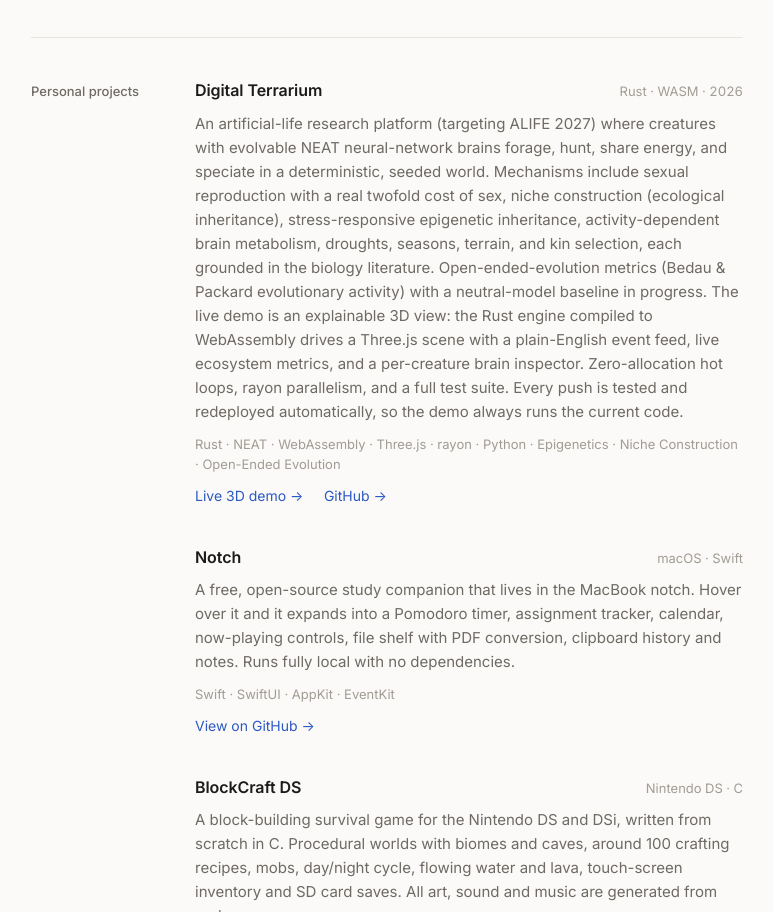
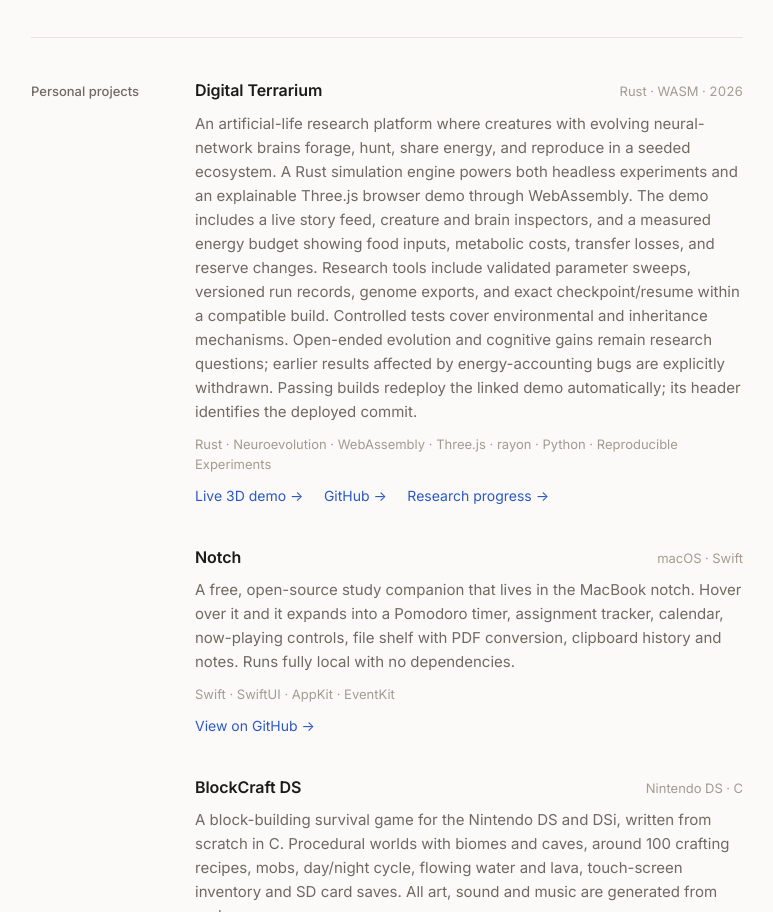
Before and after one commit to dchavan2192/Portfolio-Website, a plain HTML site: page ds.html in a window 1280 px wide. Shown: the part 3113-4025 px from the top of the page, without its empty margins (253-1026 px from the left). Drawn offline with Linux system fonts and the light colour scheme.

Commit message:
Reflect Terrarium energy accounting and reproducible research tools

```diff
--- a/ds.html
+++ b/ds.html
@@ -191,20 +191,21 @@
           <span class="date">Rust · WASM · 2026</span>
         </div>
         <p class="note">
-          An artificial-life research platform (targeting ALIFE 2027) where creatures with evolvable NEAT
-          neural-network brains forage, hunt, share energy, and speciate in a deterministic, seeded world.
-          Mechanisms include sexual reproduction with a real twofold cost of sex, niche construction
-          (ecological inheritance), stress-responsive epigenetic inheritance, activity-dependent brain metabolism,
-          droughts, seasons, terrain, and kin selection, each grounded in the biology literature.
-          Open-ended-evolution metrics (Bedau &amp; Packard evolutionary activity) with a neutral-model baseline in progress.
-          The live demo is an explainable 3D view: the Rust engine compiled to WebAssembly drives a Three.js
-          scene with a plain-English event feed, live ecosystem metrics, and a per-creature brain inspector.
-          Zero-allocation hot loops, rayon parallelism, and a full test suite. Every push is tested and
-          redeployed automatically, so the demo always runs the current code.
+          An artificial-life research platform where creatures with evolving neural-network brains forage,
+          hunt, share energy, and reproduce in a seeded ecosystem. A Rust simulation engine powers both
+          headless experiments and an explainable Three.js browser demo through WebAssembly.
+          The demo includes a live story feed, creature and brain inspectors, and a measured energy budget
+          showing food inputs, metabolic costs, transfer losses, and reserve changes.
+          Research tools include validated parameter sweeps, versioned run records, genome exports, and
+          exact checkpoint/resume within a compatible build. Controlled tests cover environmental and
+          inheritance mechanisms. Open-ended evolution and cognitive gains remain research questions;
+          earlier results affected by energy-accounting bugs are explicitly withdrawn.
+          Passing builds redeploy the linked demo automatically; its header identifies the deployed commit.
         </p>
-        <p class="stack">Rust · NEAT · WebAssembly · Three.js · rayon · Python · Epigenetics · Niche Construction · Open-Ended Evolution</p>
+        <p class="stack">Rust · Neuroevolution · WebAssembly · Three.js · rayon · Python · Reproducible Experiments</p>
         <a class="more" href="https://dchavan2192.github.io/Digital-Terrarium/" target="_blank" rel="noopener">Live 3D demo &rarr;</a>
         <a class="more" href="https://github.com/dchavan2192/Digital-Terrarium" target="_blank" rel="noopener" style="margin-left:1rem;">GitHub &rarr;</a>
+        <a class="more" href="https://github.com/dchavan2192/Digital-Terrarium/blob/main/docs/PROGRESS.md" target="_blank" rel="noopener" style="margin-left:1rem;">Research progress &rarr;</a>
       </article>
 
       <article class="entry">
```
